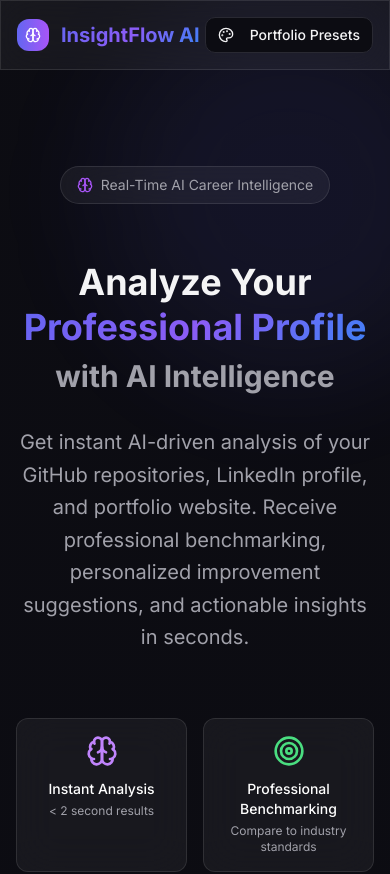
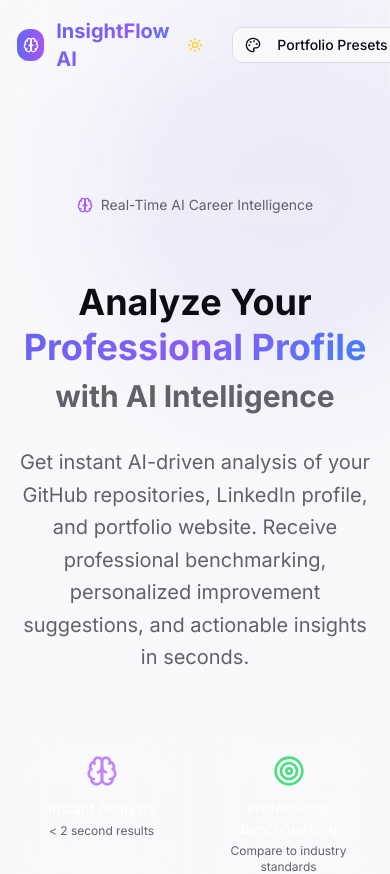
Before and after one commit to FenderRicky/insightflow-analyzer, a React (Vite) app: page / in a window 390 px wide. Shown: the top 874 px of the page. Built offline with nearby package versions, Linux system fonts and the light colour scheme.

Commit message:
feat: Implement core features and UI enhancements
- Implemented real AI analysis, simplified UX, and added a dark/light mode toggle.
- Integrated AI analysis with detailed feedback and portfolio builder page.
- Ensured responsive design and functional buttons.

```diff
--- /dev/null
+++ b/src/hooks/useTheme.tsx
@@ -0,0 +1,46 @@
+
+import { useEffect, useState } from 'react';
+
+type Theme = 'dark' | 'light' | 'system';
+
+export const useTheme = () => {
+  const [theme, setTheme] = useState<Theme>(() => {
+    if (typeof window !== 'undefined') {
+      return (localStorage.getItem('theme') as Theme) || 'system';
+    }
+    return 'system';
+  });
+
+  useEffect(() => {
+    const root = window.document.documentElement;
+
+    const applyTheme = (newTheme: Theme) => {
+      if (newTheme === 'system') {
+        const systemTheme = window.matchMedia('(prefers-color-scheme: dark)').matches ? 'dark' : 'light';
+        root.classList.toggle('dark', systemTheme === 'dark');
+      } else {
+        root.classList.toggle('dark', newTheme === 'dark');
+      }
+    };
+
+    applyTheme(theme);
+    localStorage.setItem('theme', theme);
+
+    // Listen for system theme changes
+    const mediaQuery = window.matchMedia('(prefers-color-scheme: dark)');
+    const handleChange = () => {
+      if (theme === 'system') {
+        applyTheme('system');
+      }
+    };
+
+    mediaQuery.addEventListener('change', handleChange);
+    return () => mediaQuery.removeEventListener('change', handleChange);
+  }, [theme]);
+
+  return {
+    theme,
+    setTheme,
+    isDark: theme === 'dark' || (theme === 'system' && window.matchMedia('(prefers-color-scheme: dark)').matches)
+  };
+};
--- a/src/index.css
+++ b/src/index.css
@@ -5,6 +5,42 @@
 
 @layer base {
   :root {
+    --background: 240 20% 98%;
+    --foreground: 240 20% 6%;
+
+    --card: 240 20% 100%;
+    --card-foreground: 240 20% 6%;
+
+    --popover: 240 20% 100%;
+    --popover-foreground: 240 20% 6%;
+
+    --primary: 231 81% 63%;
+    --primary-foreground: 240 20% 98%;
+
+    --secondary: 240 10% 94%;
+    --secondary-foreground: 240 20% 6%;
+
+    --muted: 240 10% 94%;
+    --muted-foreground: 240 5% 40%;
+
+    --accent: 240 10% 94%;
+    --accent-foreground: 240 20% 6%;
+
+    --destructive: 0 84.2% 60.2%;
+    --destructive-foreground: 240 20% 98%;
+
+    --border: 240 10% 88%;
+    --input: 240 10% 88%;
+    --ring: 231 81% 63%;
+
+    --radius: 0.75rem;
+
+    /* Transition timing */
+    --theme-transition-duration: 300ms;
+    --theme-transition-timing: cubic-bezier(0.4, 0, 0.2, 1);
+  }
+
+  .dark {
     --background: 240 20% 6%;
     --foreground: 240 5% 96%;
 
@@ -32,42 +68,6 @@
     --border: 240 10% 18%;
     --input: 240 10% 18%;
     --ring: 231 81% 63%;
-
-    --radius: 0.75rem;
-
-    /* Transition timing */
-    --theme-transition-duration: 600ms;
-    --theme-transition-timing: cubic-bezier(0.4, 0, 0.2, 1);
-  }
-
-  .light {
-    --background: 240 20% 98%;
-    --foreground: 240 20% 6%;
-
-    --card: 240 20% 100%;
-    --card-foreground: 240 20% 6%;
-
-    --popover: 240 20% 100%;
-    --popover-foreground: 240 20% 6%;
-
-    --primary: 231 81% 63%;
-    --primary-foreground: 240 20% 98%;
-
-    --secondary: 240 10% 94%;
-    --secondary-foreground: 240 20% 6%;
-
-    --muted: 240 10% 94%;
-    --muted-foreground: 240 5% 40%;
-
-    --accent: 240 10% 94%;
-    --accent-foreground: 240 20% 6%;
-
-    --destructive: 0 84.2% 60.2%;
-    --destructive-foreground: 240 20% 98%;
-
-    --border: 240 10% 88%;
-    --input: 240 10% 88%;
-    --ring: 231 81% 63%;
   }
 }
 
@@ -91,8 +91,14 @@
     transition:
       background-color var(--theme-transition-duration) var(--theme-transition-timing),
       background-image var(--theme-transition-duration) var(--theme-transition-timing),
-      color var(--theme-transition-duration) var(--theme-transition-timing),
-      opacity var(--theme-transition-duration) var(--theme-transition-timing);
+      color var(--theme-transition-duration) var(--theme-transition-timing);
+  }
+
+  .dark body {
+    background-image:
+      radial-gradient(circle at 20% 80%, rgba(99, 102, 241, 0.15) 0%, transparent 50%),
+      radial-gradient(circle at 80% 20%, rgba(139, 92, 246, 0.15) 0%, transparent 50%),
+      radial-gradient(circle at 40% 40%, rgba(59, 130, 246, 0.08) 0%, transparent 50%);
   }
 
   /* Enhanced theme transition overlay with layered fade */
@@ -131,11 +137,20 @@
       box-shadow var(--theme-transition-duration) var(--theme-transition-timing);
   }
 
+  .dark .glass {
+    background: rgba(255, 255, 255, 0.08);
+    border: 1px solid rgba(255, 255, 255, 0.15);
+  }
+
   .glow {
     box-shadow: 0 0 20px rgba(99, 102, 241, 0.3);
     transition:
       box-shadow var(--theme-transition-duration) var(--theme-transition-timing),
       filter var(--theme-transition-duration) var(--theme-transition-timing);
+  }
+
+  .dark .glow {
+    box-shadow: 0 0 25px rgba(99, 102, 241, 0.4);
   }
 
   .text-gradient {
@@ -278,8 +293,8 @@
 
 /* Responsive transitions - maintain smoothness on mobile */
 @media (max-width: 768px) {
-  :root {
-    --theme-transition-duration: 500ms;
+  :root, .dark {
+    --theme-transition-duration: 250ms;
   }
 }
 
--- a/src/pages/Index.tsx
+++ b/src/pages/Index.tsx
@@ -6,6 +6,8 @@ import { ArrowUp, Brain, Target, TrendingUp, Zap, Palette } from 'lucide-react';
 import CoreAnalysisInput from '@/components/CoreAnalysisInput';
 import AnalysisResultsDisplay from '@/components/AnalysisResultsDisplay';
 import LoadingScreen from '@/components/LoadingScreen';
+import ThemeToggle from '@/components/ThemeToggle';
+import { useTheme } from '@/hooks/useTheme';
 import { analyzeUrlContent } from '@/utils/realAnalysisEngine';
 import type { AnalysisResult } from '@/utils/realAnalysisEngine';
 
@@ -14,6 +16,7 @@ const Index = () => {
   const [analysisResult, setAnalysisResult] = useState<AnalysisResult | null>(null);
   const [analyzedUrl, setAnalyzedUrl] = useState<string>('');
   const [showResults, setShowResults] = useState(false);
+  const { theme, setTheme, isDark } = useTheme();
 
   const handleAnalyze = async (data: { url: string; type: string }) => {
     setIsLoading(true);
@@ -40,8 +43,18 @@ const Index = () => {
     window.scrollTo({ top: 0, behavior: 'smooth' });
   };
 
+  const toggleTheme = () => {
+    if (theme === 'light') {
+      setTheme('dark');
+    } else if (theme === 'dark') {
+      setTheme('system');
+    } else {
+      setTheme('light');
+    }
+  };
+
   return (
-    <div className="min-h-screen bg-background relative overflow-hidden">
+    <div className="min-h-screen bg-background relative overflow-hidden transition-colors duration-300">
       {/* Loading Screen */}
       <LoadingScreen isVisible={isLoading} />
 
@@ -61,8 +74,9 @@ const Index = () => {
               <h1 className="text-xl font-bold text-gradient">InsightFlow AI</h1>
             </div>
             <div className="flex items-center gap-4">
+              <ThemeToggle isDark={isDark} onToggle={toggleTheme} />
               <Link to="/portfolio-presets">
-                <Button variant="outline" size="sm" className="glass hover:bg-white/10">
+                <Button variant="outline" size="sm" className="glass hover:bg-white/10 dark:hover:bg-white/20">
                   <Palette className="h-4 w-4 mr-2" />
                   Portfolio Presets
                 </Button>
@@ -125,7 +139,7 @@ const Index = () => {
               <Button
                 onClick={resetAnalysis}
                 variant="outline"
-                className="glass hover:bg-white/10"
+                className="glass hover:bg-white/10 dark:hover:bg-white/20"
               >
                 New Analysis
               </Button>
@@ -144,7 +158,7 @@ const Index = () => {
               <Button
                 onClick={scrollToTop}
                 size="icon"
-                className="glass hover:bg-white/10 glow"
+                className="glass hover:bg-white/10 dark:hover:bg-white/20 glow"
               >
                 <ArrowUp className="h-4 w-4" />
               </Button>
```
